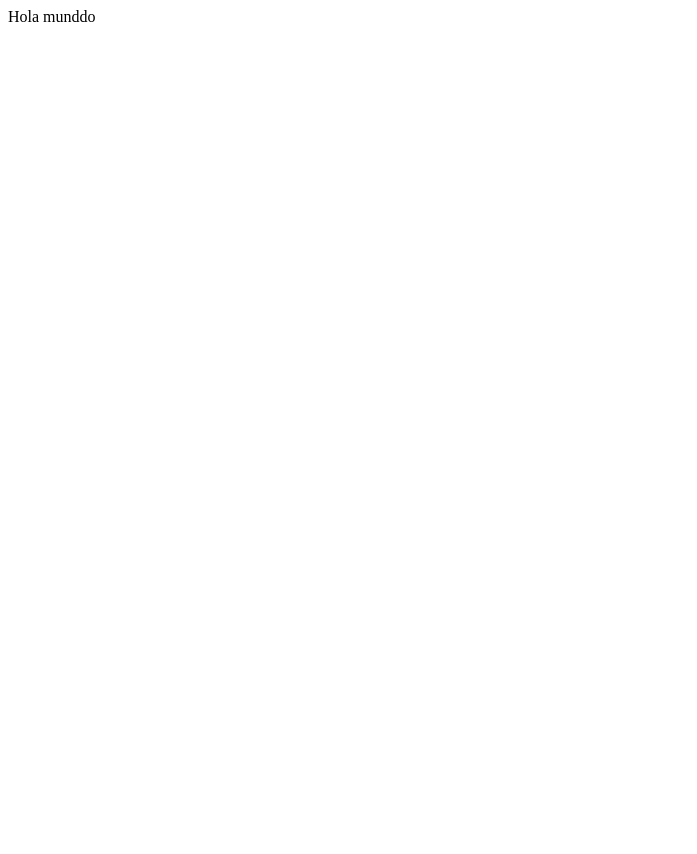
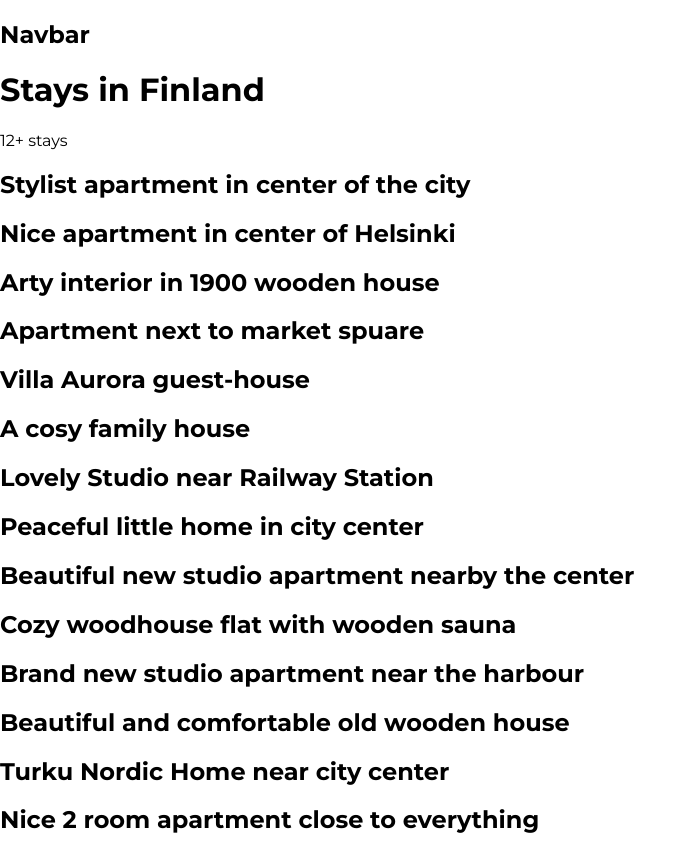
Before and after one commit to Ulise22/windbnb-challenge, a React (Vite) app: page / in a window 1280 px wide. Shown: the whole page, without its empty margins (0-697 px from the left). Before the commit the page ends 800 px from the top, so only its background shows below. Built offline with nearby package versions, Linux system fonts and the light colour scheme; the HTML template or start-up script is replaced by a standard one.

Commit message:
components created

```diff
--- a/src/App.css
+++ b/src/App.css
@@ -3,4 +3,5 @@
 body {
   padding: 0;
   margin: 0;
+  font-family: 'Montserrat', sans-serif;
 }
--- a/src/App.tsx
+++ b/src/App.tsx
@@ -1,7 +1,21 @@
+import './App.css'
+import Navbar from './components/navbar/Navbar'
+import data from './assets/stays.json'
+
 export default function App () {
   return(
     <main>
-      Hola munddo
+      <Navbar />
+      <h1>Stays in Finland</h1>
+      <span>12+ stays</span>
+
+      { data.map(item => {
+        return(
+          <article key={crypto.randomUUID()}>
+            <h2> {item.title} </h2>
+          </article>
+        )
+      })}
     </main>
   )
 }
--- a/src/components/Navbar.tsx
+++ /dev/null
@@ -1 +0,0 @@
-export default function Navbar
--- a/src/components/FilterModal.tsx
+++ b/src/components/filterModal/FilterModal.tsx
@@ -1,3 +1,5 @@
+import './FilterModal.css'
+
 export default function FilterModal () {
     return(
         <section>
--- /dev/null
+++ b/src/components/navbar/Navbar.tsx
@@ -0,0 +1,9 @@
+import './Navbar.css'
+
+export default function Navbar () {
+    return(
+        <nav>
+            <h2>Navbar</h2>
+        </nav>
+    )
+}
```
Also changed, not shown: src/components/filterModal/FilterModal.css (added), src/components/navbar/Navbar.css (added).
